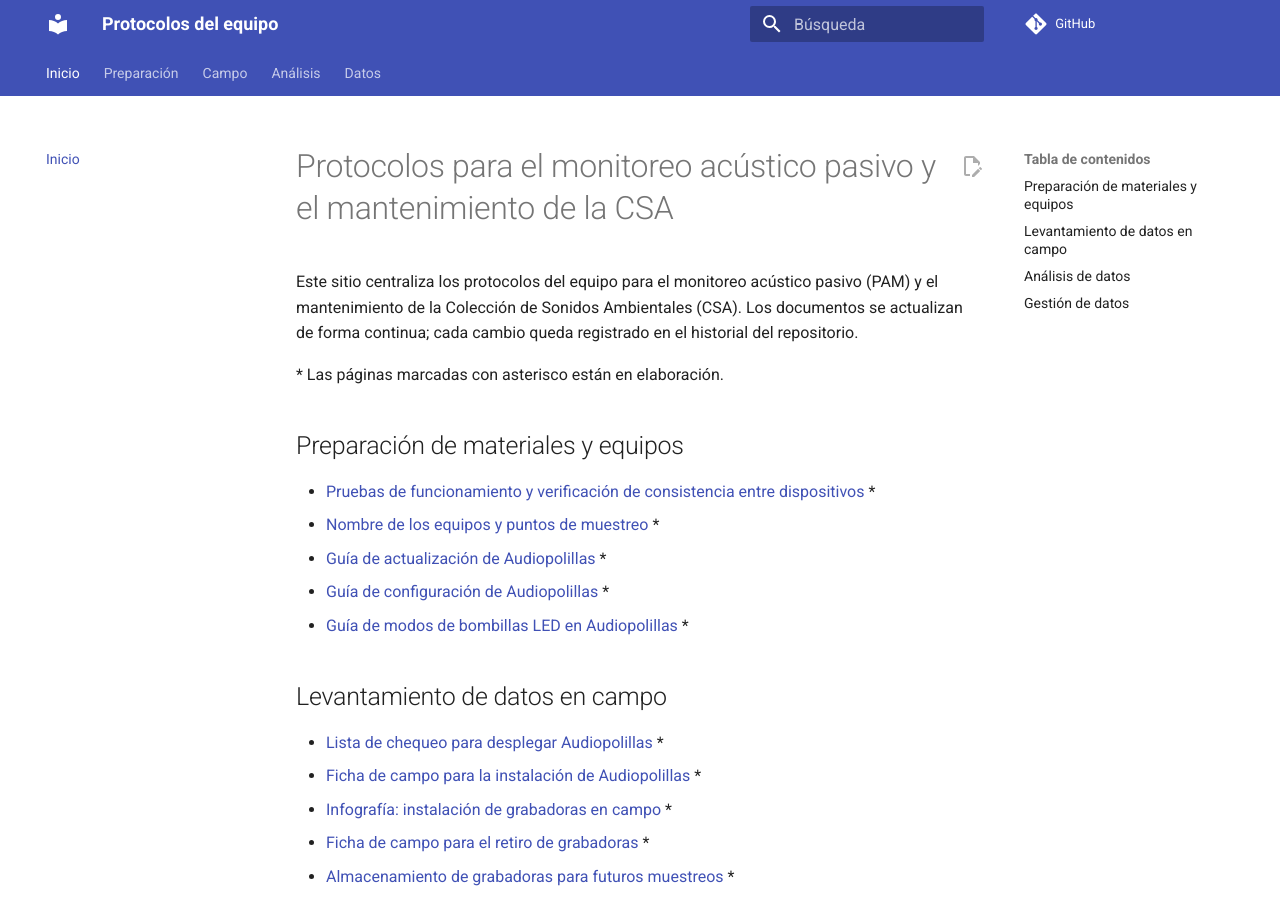
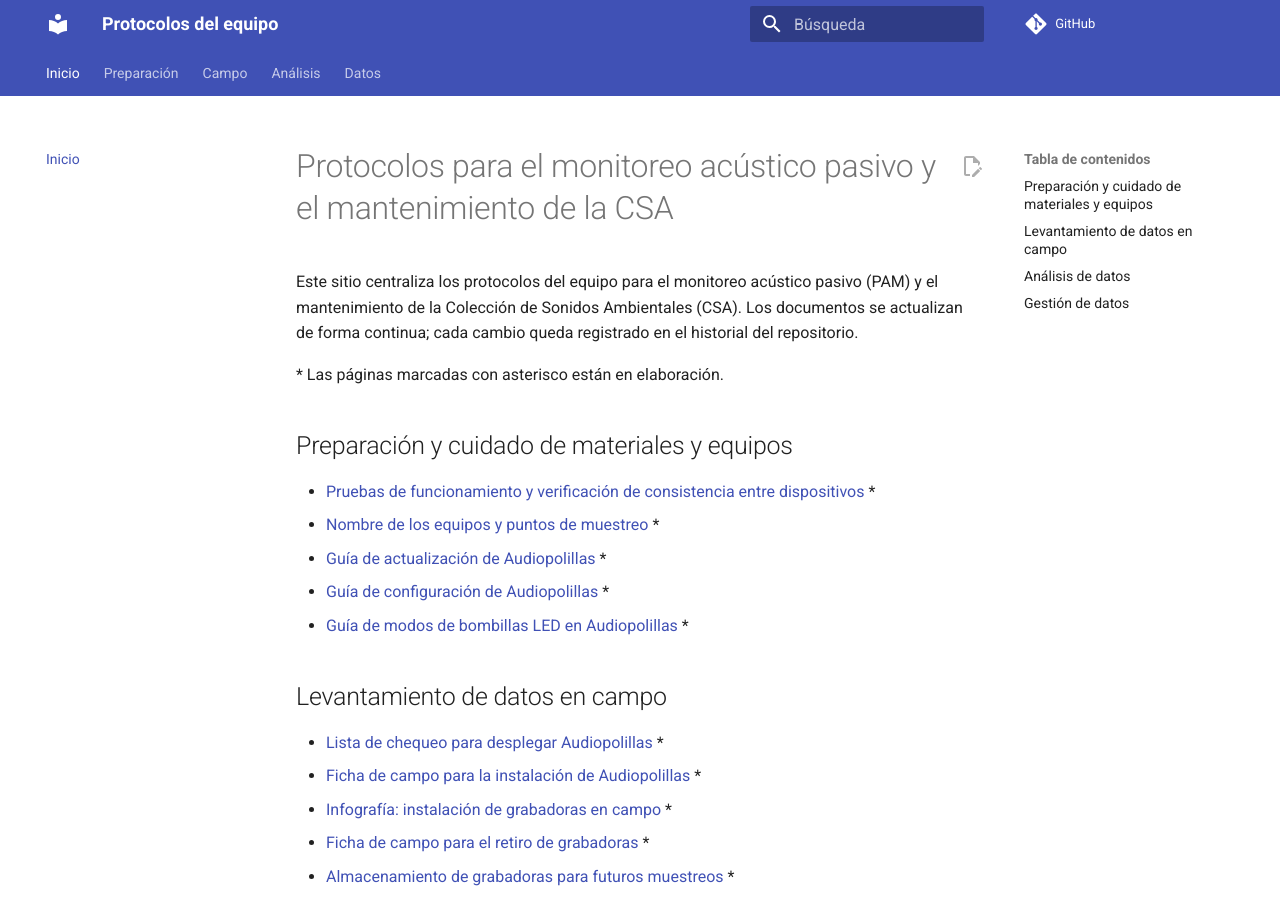
Before and after one commit to juansulloa/protocolos-sonidos, an MkDocs documentation site: the page built from docs/index.md, in a window 1280 px wide and 900 px high. Built offline with MkDocs 1.6.1 and Material for MkDocs 9.7.7, drawn with Linux system fonts in a browser that asks for light colours; comment, search, counter and statistics services are not loaded.

Commit message:
Update section title for materials and equipment

```diff
--- a/docs/index.md
+++ b/docs/index.md
@@ -4,7 +4,7 @@ Este sitio centraliza los protocolos del equipo para el monitoreo acústico pasi
 
 \* Las páginas marcadas con asterisco están en elaboración.
 
-## Preparación de materiales y equipos
+## Preparación y cuidado de materiales y equipos
 
 - [Pruebas de funcionamiento y verificación de consistencia entre dispositivos](preparacion/pruebas-funcionamiento.md) \*
 - [Nombre de los equipos y puntos de muestreo](preparacion/nombres-equipos-puntos.md) \*
```
